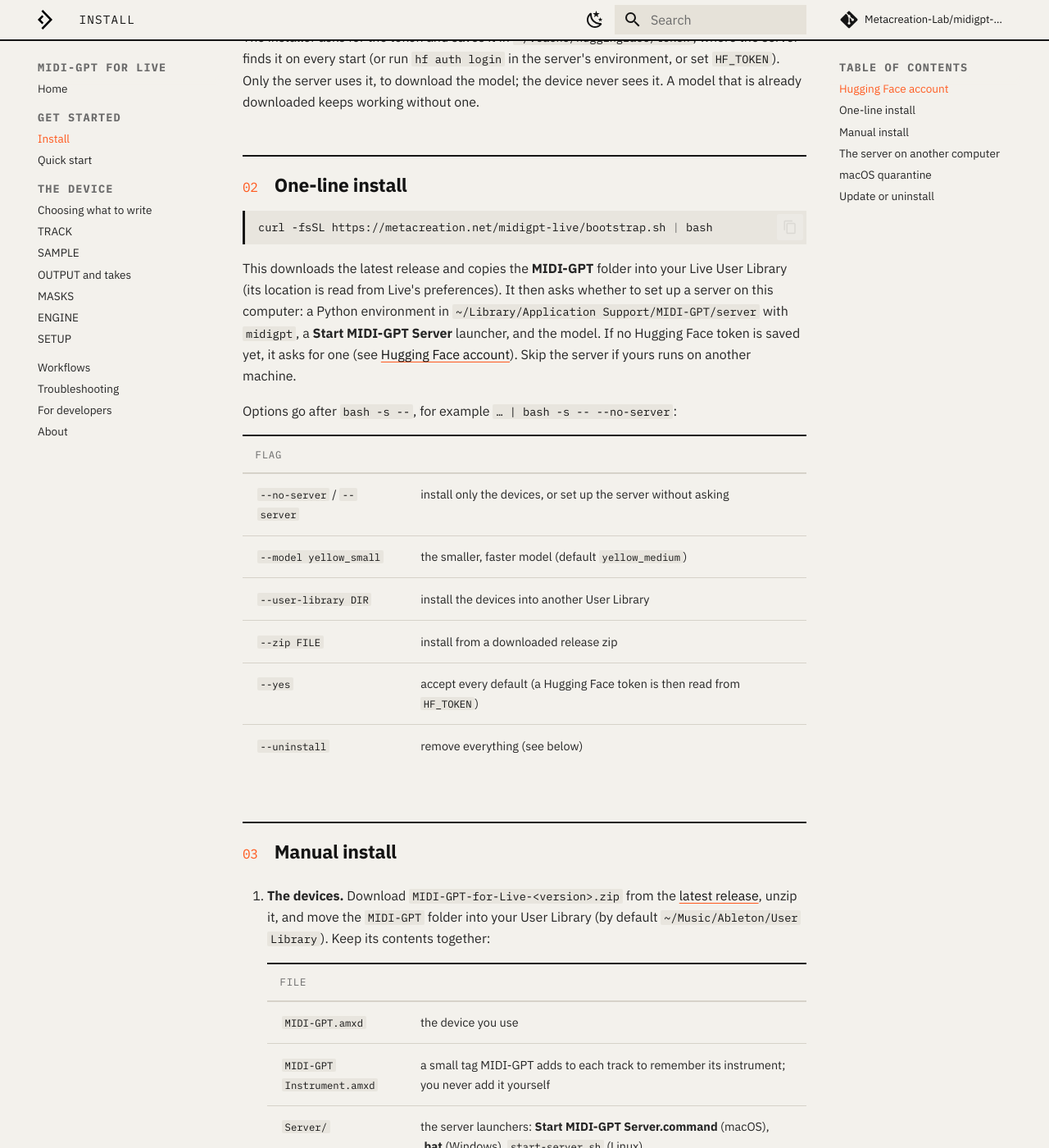
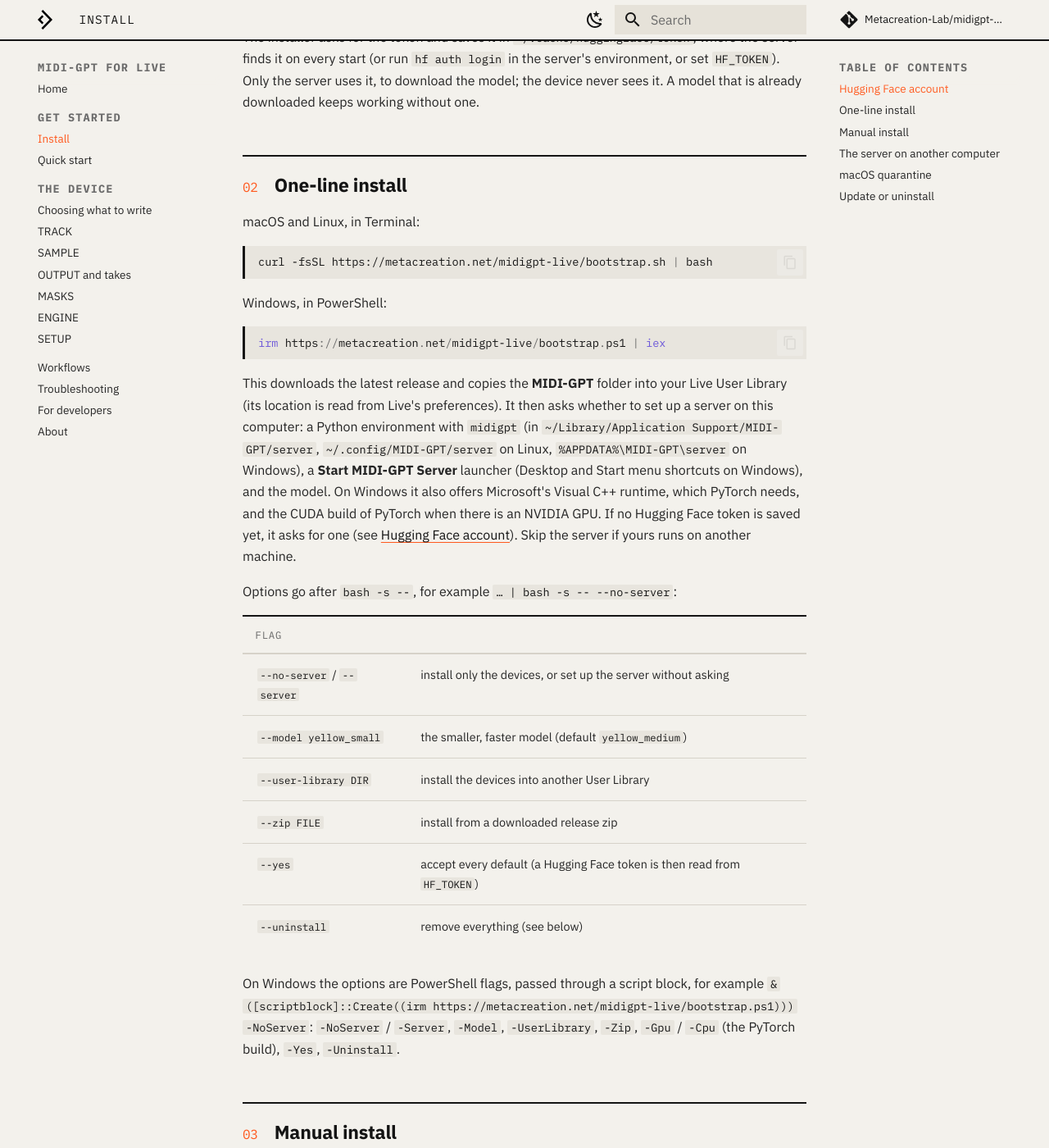
Before and after one commit to Metacreation-Lab/midigpt-LIVE, an MkDocs documentation site: the page built from docs/install.md, in a window 1280 px wide and 1400 px high, scrolled down 415 px. Shown: the whole window at 82% size. Built offline with MkDocs 1.6.1 and Material for MkDocs 9.7.7, drawn with Linux system fonts in a browser that asks for light colours; comment, search, counter and statistics services are not loaded; some of the changed text lies outside the part shown.

Commit message:
Windows installer
bootstrap.ps1 (irm ... | iex) downloads install.ps1 and runs it in its
own PowerShell process. install.ps1 does what install.sh does: the
release zip into Live's User Library (from Library.cfg under APPDATA),
then optionally the server in %APPDATA%\MIDI-GPT\server: Python
3.10-3.14 through uv, the py launcher or python (uv offered when none),
the Visual C++ runtime PyTorch needs (Microsoft's signed installer),
the CUDA build of PyTorch when an NVIDIA GPU is found, midigpt,
server.conf, Hugging Face access and the model, and Desktop and Start
menu shortcuts to Server\Start MIDI-GPT Server.bat. -Uninstall removes
it all. Written for Windows PowerShell 5.1: no python -c with quotes,
ErrorActionPreference Continue, ASCII only.

Start MIDI-GPT Server.bat reads server_dir from live.json and points
to the PowerShell one-liner when the server isn't installed. Docs:
Windows one-liner, options and uninstall, troubleshooting rows for the
runtime DLL error and SmartScreen.

````diff
--- a/docs/install.md
+++ b/docs/install.md
@@ -16,13 +16,24 @@
 
 ## One-line install
 
+macOS and Linux, in Terminal:
+
 ```bash
 curl -fsSL https://metacreation.net/midigpt-live/bootstrap.sh | bash
 ```
 
+Windows, in PowerShell:
+
+```powershell
+irm https://metacreation.net/midigpt-live/bootstrap.ps1 | iex
+```
+
 This downloads the latest release and copies the **MIDI-GPT** folder into your Live User Library (its location is
-read from Live's preferences). It then asks whether to set up a server on this computer: a Python environment in
-`~/Library/Application Support/MIDI-GPT/server` with `midigpt`, a **Start MIDI-GPT Server** launcher, and the model.
+read from Live's preferences). It then asks whether to set up a server on this computer: a Python environment with
+`midigpt` (in `~/Library/Application Support/MIDI-GPT/server`, `~/.config/MIDI-GPT/server` on Linux,
+`%APPDATA%\MIDI-GPT\server` on Windows), a **Start MIDI-GPT Server** launcher (Desktop and Start menu shortcuts on
+Windows), and the model. On Windows it also offers Microsoft's Visual C++ runtime, which PyTorch needs, and the CUDA
+build of PyTorch when there is an NVIDIA GPU.
 If no Hugging Face token is saved yet, it asks for one (see [Hugging Face account](#hugging-face-account)). Skip the
 server if yours runs on another machine.
 
@@ -36,6 +47,9 @@
 | `--zip FILE` | install from a downloaded release zip |
 | `--yes` | accept every default (a Hugging Face token is then read from `HF_TOKEN`) |
 | `--uninstall` | remove everything (see below) |
+
+On Windows the options are PowerShell flags, passed through a script block, for example
+`& ([scriptblock]::Create((irm https://metacreation.net/midigpt-live/bootstrap.ps1))) -NoServer`: `-NoServer` / `-Server`, `-Model`, `-UserLibrary`, `-Zip`, `-Gpu` / `-Cpu` (the PyTorch build), `-Yes`, `-Uninstall`.
 
 ## Manual install
 
@@ -108,6 +122,12 @@
 curl -fsSL https://metacreation.net/midigpt-live/bootstrap.sh | bash -s -- --uninstall
 ```
 
+On Windows, in PowerShell:
+
+```powershell
+& ([scriptblock]::Create((irm https://metacreation.net/midigpt-live/bootstrap.ps1))) -Uninstall
+```
+
 This removes the MIDI-GPT folder from the User Library, the server environment, the launchers and the settings.
 Downloaded models stay in `~/.cache/huggingface`; delete `models--Metacreation--MIDI-GPT` there to free the space.
 The Hugging Face token stays there too; `hf auth logout` removes it.
````
Also changed, not shown: CHANGELOG.md (+3 -0 lines), CLAUDE.md (+2 -2 lines), README.md (+25 -5 lines), docs/developers.md (+3 -2 lines), docs/index.md (+1 -1 lines), docs/troubleshooting.md (+2 -0 lines), 3 other files.
